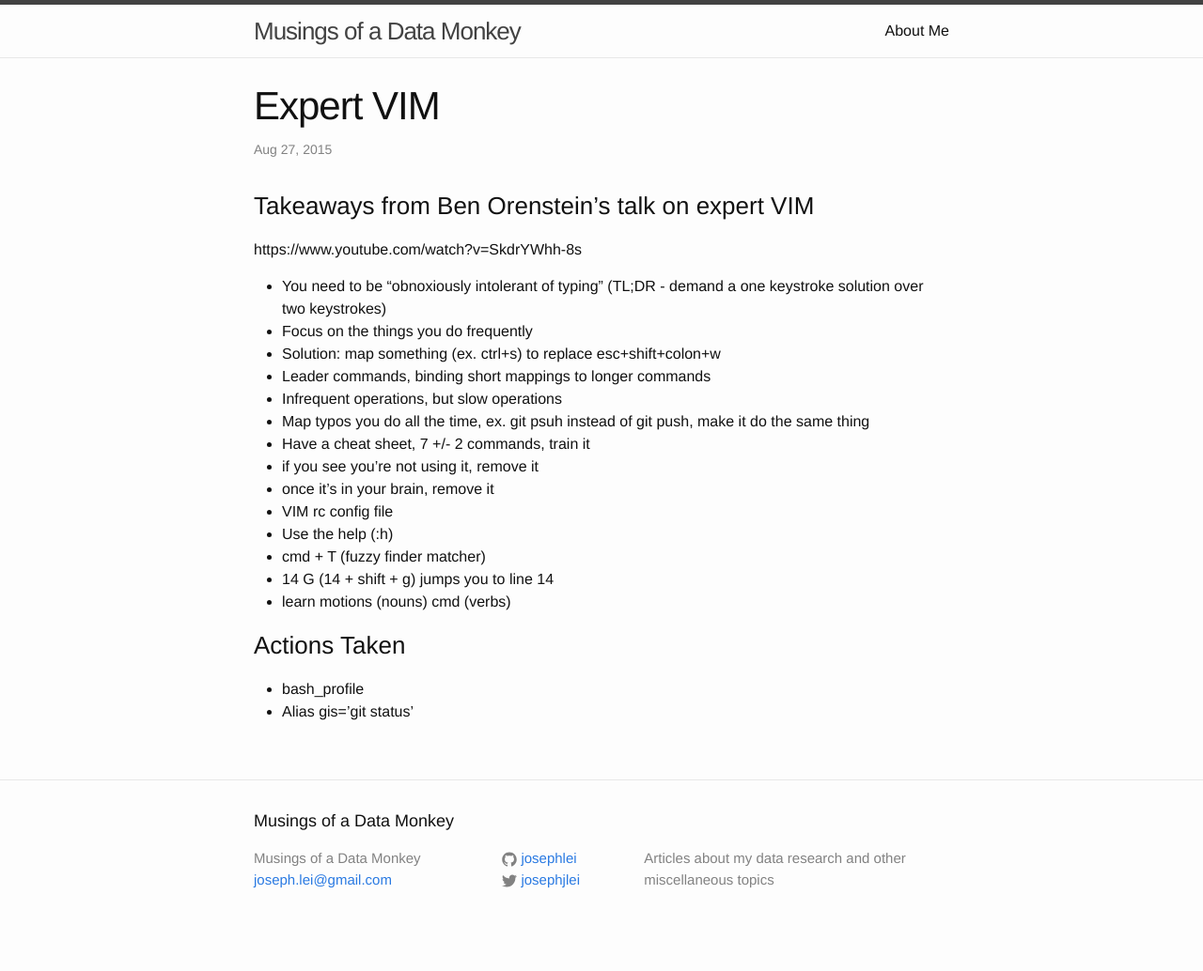
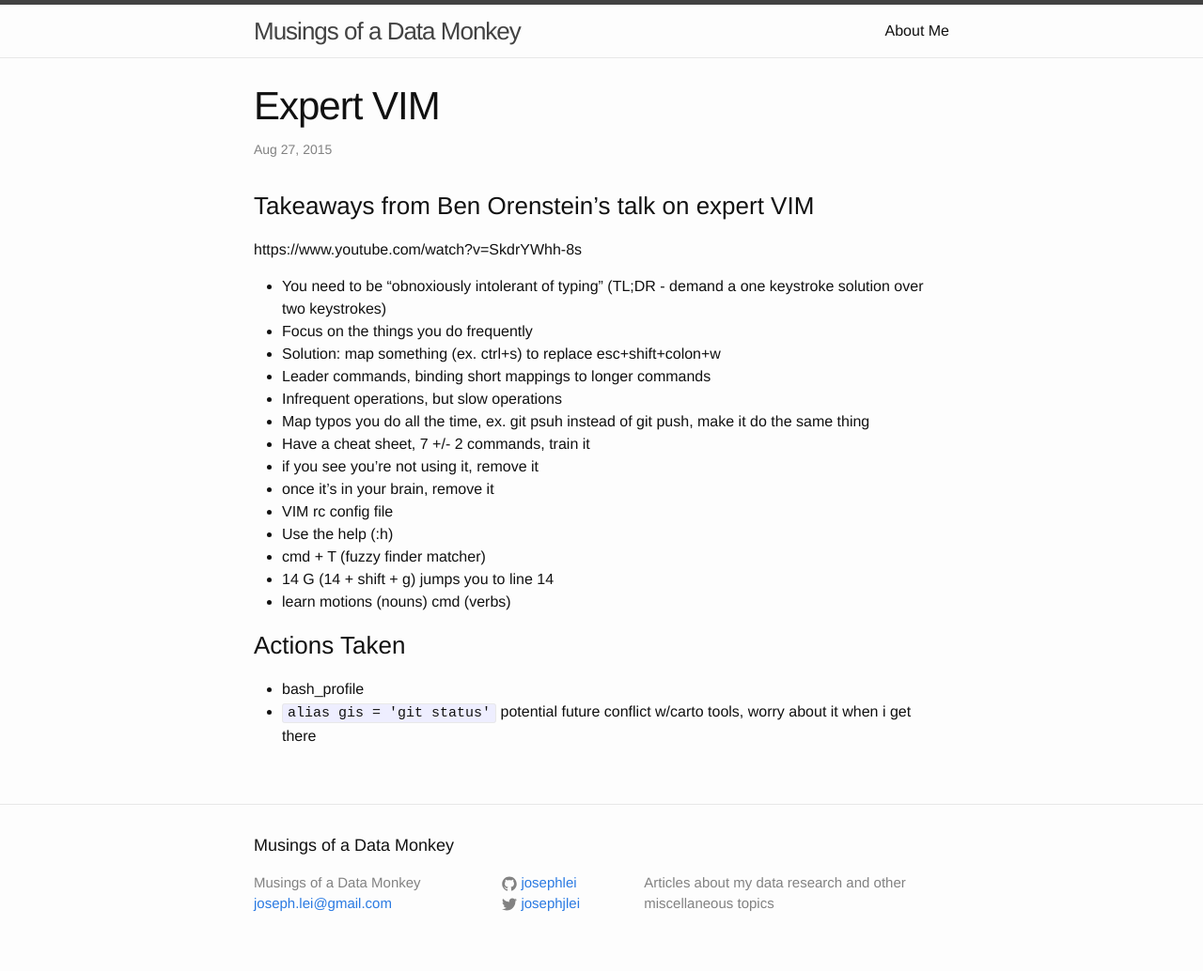
Before and after one commit to josephlei/jjl-website, a Jekyll site: the page built from _posts/2015-08-27-vim-talk.markdown, in a window 1280 px wide. Shown: the whole page at 94% size. Built offline with Jekyll 4.4.1, drawn with Linux system fonts in a browser that asks for light colours; before the commit the page ends 1008 px from its top, so only the background shows below that.

Commit message:
direct shell update

```diff
--- a/_posts/2015-08-27-vim-talk.markdown
+++ b/_posts/2015-08-27-vim-talk.markdown
@@ -28,4 +28,4 @@
 ###Actions Taken
 
 * bash_profile
- * Alias gis='git status'
+ * `alias gis = 'git status'` potential future conflict w/carto tools, worry about it when i get there
```
Also changed, not shown: _posts/2015-08-28-terminal-notes.markdown (added, +19 -0 lines).
